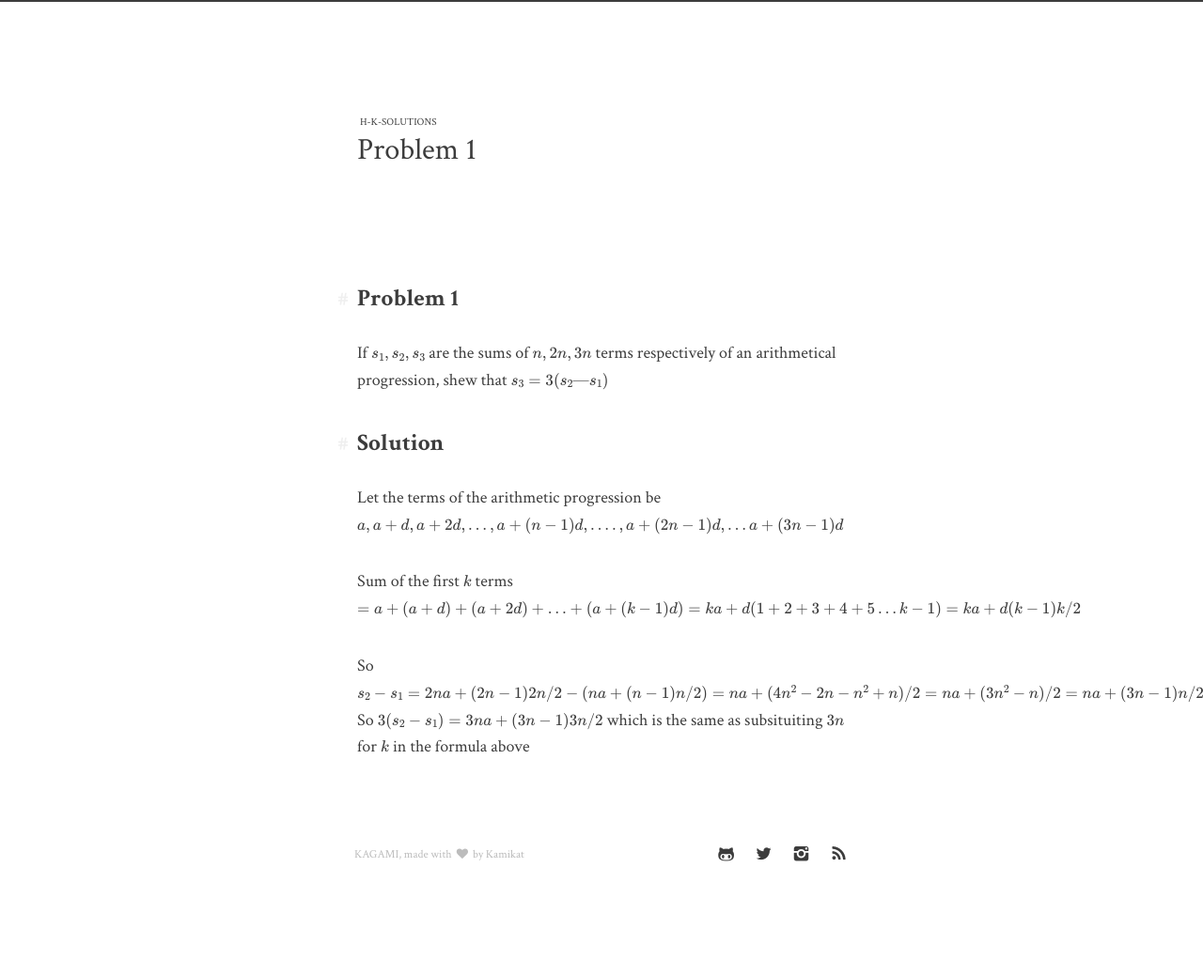
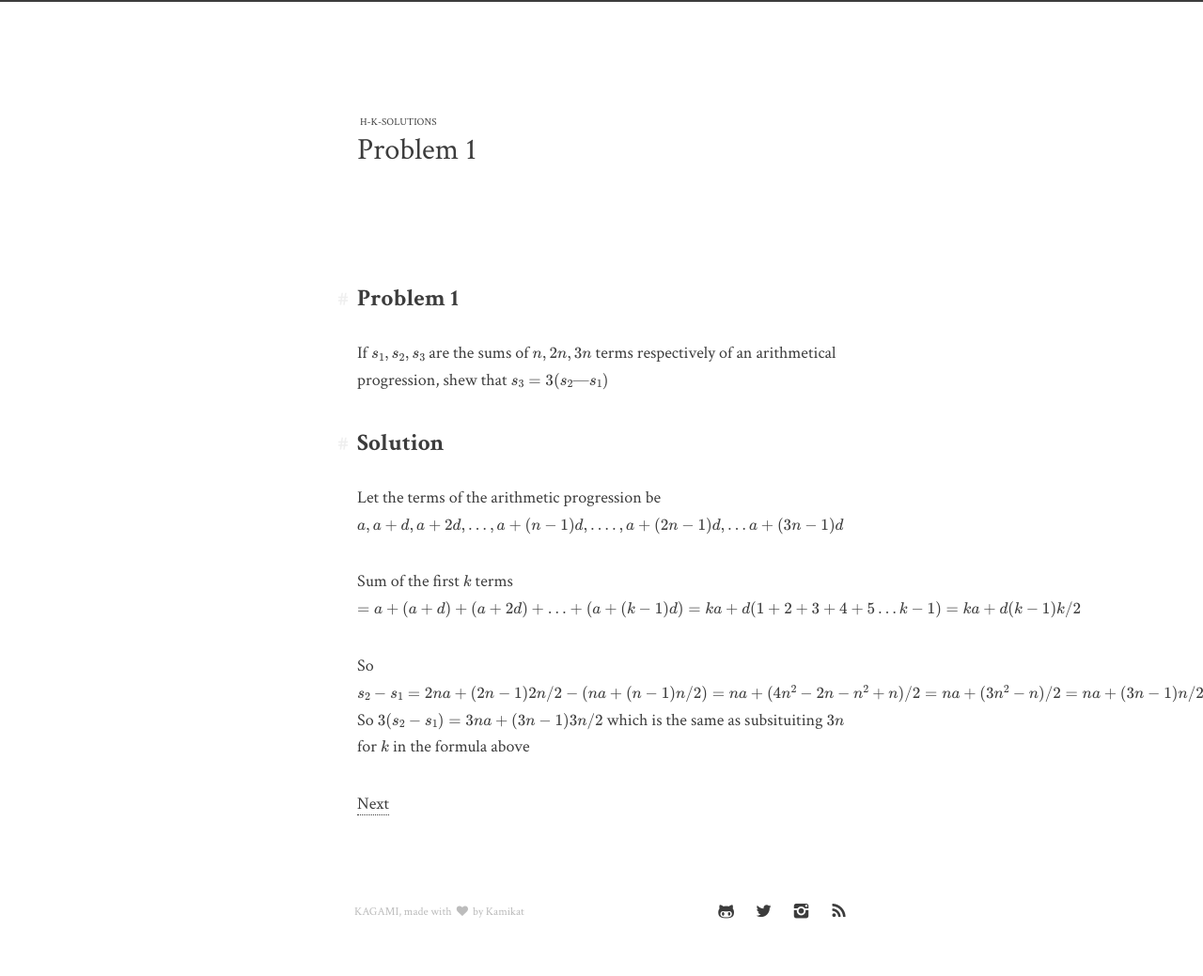
Before and after one commit to dearchap/h-k-solutions, a Jekyll site: the page built from 1.md, in a window 1280 px wide. Shown: the whole page at 94% size. Built offline with Jekyll 4.4.1, drawn with Linux system fonts in a browser that asks for light colours; our own code applies the rules of GitHub Pages for plain Markdown files; formulas are drawn with MathJax 3; before the commit the page ends 978 px from its top, so only the background shows below that.

Commit message:
Update 1.md

```diff
--- a/1.md
+++ b/1.md
@@ -14,3 +14,5 @@ Sum of the first $k$ terms $= a+(a+d)+(a+2d)+...+(a+(k-1)d) = ka + d(1+2+3+4+5..
 
 So $s_2-s_1 = 2na+(2n-1)2n/2 - (na+(n-1)n/2) = na+(4n^2-2n-n^2+n)/2=na+(3n^2-n)/2 = na+(3n-1)n/2$
 So $3(s_2-s_1) = 3na + (3n-1)3n/2 $ which is the same as subsituiting $3n$ for $k$ in the formula above
+
+[Next](2.html)
```
